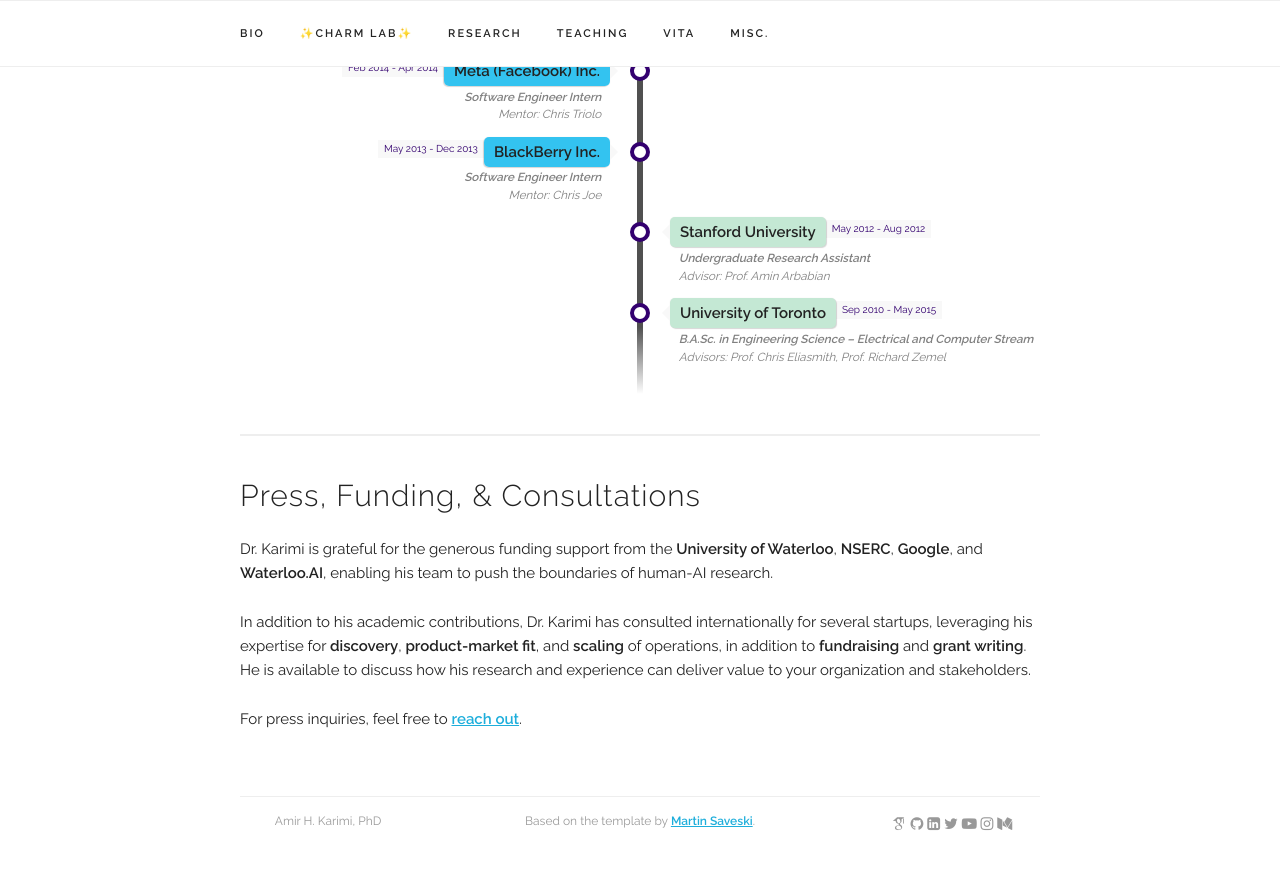
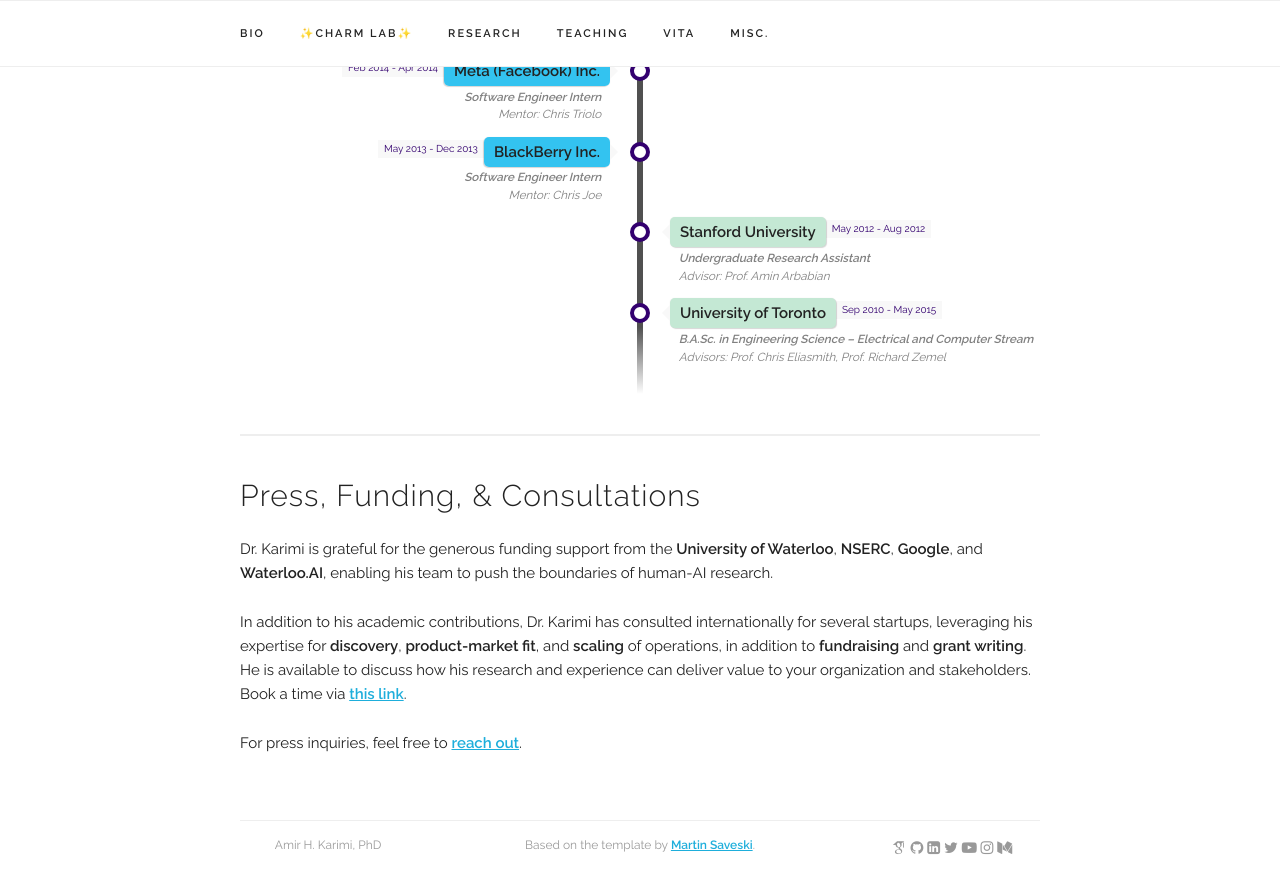
Before and after one commit to charmlab/website, a Jekyll site: the page built from index.html, in a window 1280 px wide and 900 px high, scrolled down 6028 px. Shown: the top 893 px of the window. Built offline with Jekyll 4.4.1, drawn with Linux system fonts in a browser that asks for light colours; some web fonts are replaced.

Commit message:
Added link to 1:1 consulting session.

```diff
--- a/index.html
+++ b/index.html
@@ -307,7 +307,7 @@
     Dr. Karimi is grateful for the generous funding support from the <b>University of Waterloo</b>, <b>NSERC</b>, <b>Google</b>, and <b>Waterloo.AI</b>, enabling his team to push the boundaries of human-AI research.
   </p>
   <p>
-    In addition to his academic contributions, Dr. Karimi has consulted internationally for several startups, leveraging his expertise for <b>discovery</b>, <b>product-market fit</b>, and <b>scaling</b> of operations, in addition to <b>fundraising</b> and <b>grant writing</b>. He is available to discuss how his research and experience can deliver value to your organization and stakeholders.
+    In addition to his academic contributions, Dr. Karimi has consulted internationally for several startups, leveraging his expertise for <b>discovery</b>, <b>product-market fit</b>, and <b>scaling</b> of operations, in addition to <b>fundraising</b> and <b>grant writing</b>. He is available to discuss how his research and experience can deliver value to your organization and stakeholders. Book a time via <a href="https://courses.amirhkarimi.com/1-1-with-amir-from-foundations-to-mastery" target="_blank">this link</a>.
   </p>
   <p>
     For press inquiries, feel free to <a href="mailto:amirhkarimi@gmail.com" target="_blank">reach out</a>.
```
